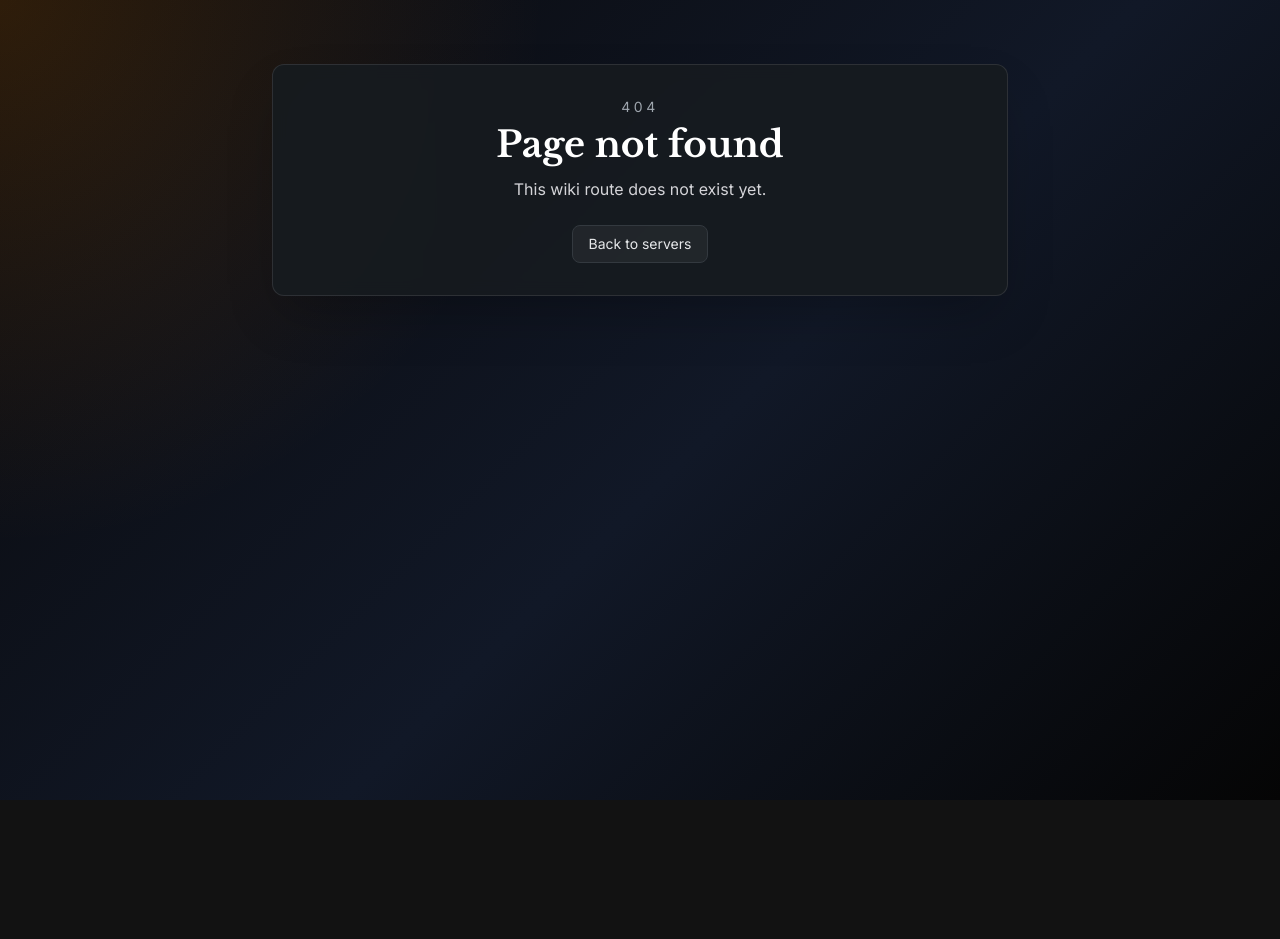
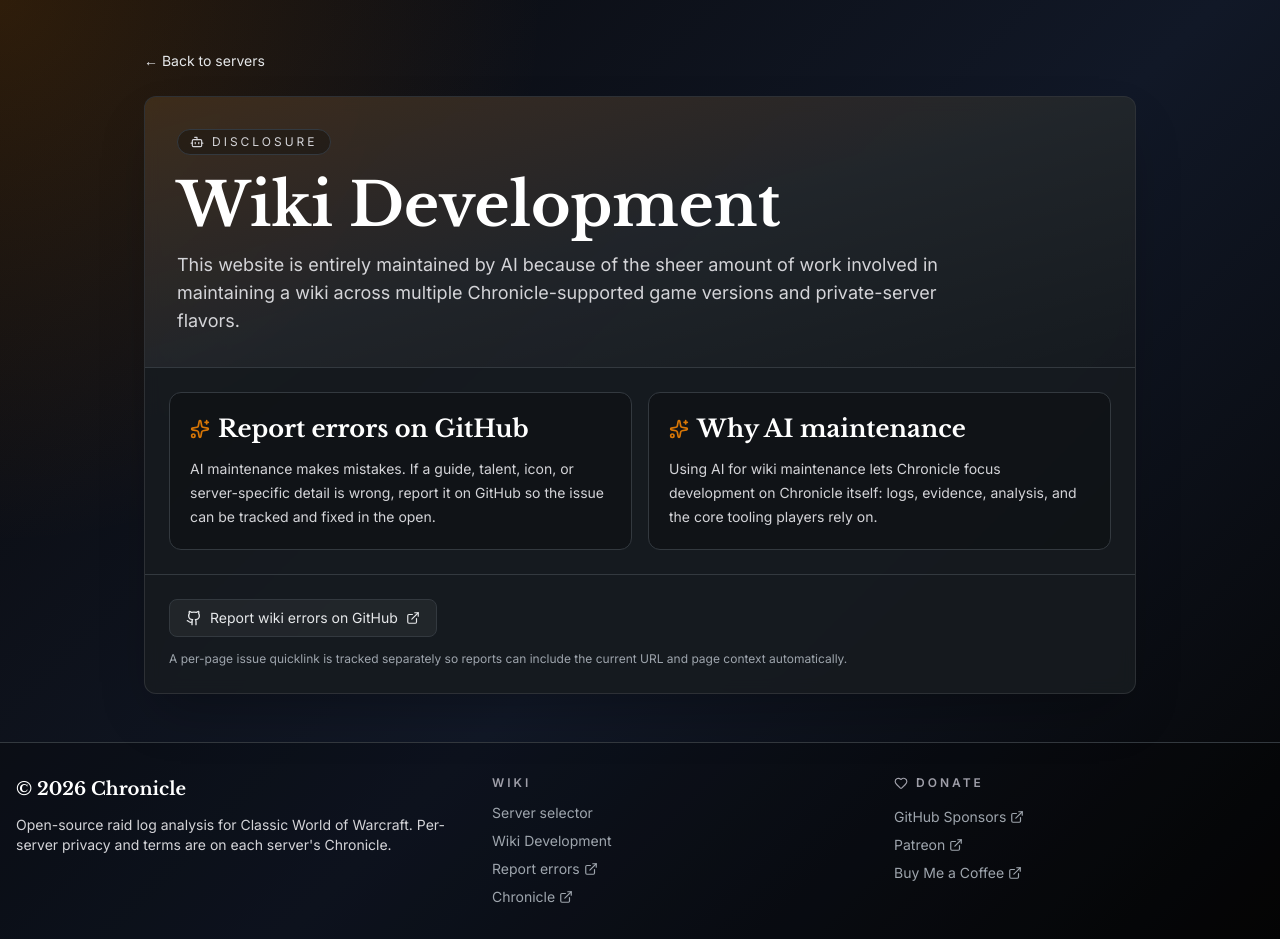
Before and after one commit to Emyrk/chronicle-wiki, a React (Vite) app: page /wiki-development in a window 1280 px wide. Before the commit this address had no page. Before the commit the page ends 800 px from the top, so only its background shows below. Built offline with nearby package versions, Linux system fonts and the light colour scheme.

Commit message:
Add wiki development disclosure

```diff
--- a/src/App.tsx
+++ b/src/App.tsx
@@ -6,12 +6,14 @@
 import { RaidPage } from "@/pages/RaidPage";
 import { BossGuidePage } from "@/pages/BossGuidePage";
 import { UnitExplorerPage } from "@/pages/UnitExplorerPage";
+import { WikiDevelopmentPage } from "@/pages/WikiDevelopmentPage";
 import { NotFoundPage } from "@/pages/NotFoundPage";
 
 export default function App() {
   return (
     <Routes>
       <Route path="/" element={<HomePage />} />
+      <Route path="/wiki-development" element={<WikiDevelopmentPage />} />
       <Route path="/:serverSlug" element={<Layout />}>
         <Route index element={<ServerHomePage />} />
         <Route path="talents" element={<TalentPage />} />
--- a/src/components/SiteFooter.tsx
+++ b/src/components/SiteFooter.tsx
@@ -1,5 +1,6 @@
 import { ExternalLink, Heart } from "lucide-react";
 import { Link } from "react-router-dom";
+import { wikiDevelopmentLinks } from "@/data/wikiDevelopment";
 
 const donationLinks = [
   {
@@ -31,6 +32,10 @@
           <h2 className="text-xs font-semibold uppercase tracking-[0.25em] text-zinc-400">Wiki</h2>
           <div className="mt-3 flex flex-col gap-2">
             <Link to="/" className="hover:text-white">Server selector</Link>
+            <Link to="/wiki-development" className="hover:text-white">Wiki Development</Link>
+            <a href={wikiDevelopmentLinks.githubIssues} className="inline-flex items-center gap-1 hover:text-white">
+              Report errors <ExternalLink className="h-3.5 w-3.5" />
+            </a>
             <a href="https://chronicleclassic.com/" className="inline-flex items-center gap-1 hover:text-white">
               Chronicle <ExternalLink className="h-3.5 w-3.5" />
             </a>
--- /dev/null
+++ b/src/data/wikiDevelopment.ts
@@ -0,0 +1,19 @@
+export const wikiDevelopmentLinks = {
+  githubRepository: "https://github.com/Emyrk/chronicle-wiki",
+  githubIssues: "https://github.com/Emyrk/chronicle-wiki/issues",
+};
+
+export const aiDisclosure = {
+  title: "Wiki Development",
+  summary: "This website is entirely maintained by AI because of the sheer amount of work involved in maintaining a wiki across multiple Chronicle-supported game versions and private-server flavors.",
+  sections: [
+    {
+      heading: "Report errors on GitHub",
+      body: "AI maintenance makes mistakes. If a guide, talent, icon, or server-specific detail is wrong, report it on GitHub so the issue can be tracked and fixed in the open.",
+    },
+    {
+      heading: "Why AI maintenance",
+      body: "Using AI for wiki maintenance lets Chronicle focus development on Chronicle itself: logs, evidence, analysis, and the core tooling players rely on.",
+    },
+  ],
+};
--- /dev/null
+++ b/src/pages/WikiDevelopmentPage.tsx
@@ -0,0 +1,48 @@
+import { Bot, ExternalLink, Github, Sparkles } from "lucide-react";
+import { Link } from "react-router-dom";
+import { SiteFooter } from "@/components/SiteFooter";
+import { aiDisclosure, wikiDevelopmentLinks } from "@/data/wikiDevelopment";
+
+export function WikiDevelopmentPage() {
+  return (
+    <div className="min-h-screen">
+      <main className="mx-auto max-w-5xl px-4 py-12">
+        <Link to="/" className="text-sm text-muted-foreground hover:text-white">← Back to servers</Link>
+
+        <section className="mt-6 wiki-card overflow-hidden">
+          <div className="border-b border-white/10 bg-gradient-to-br from-primary/20 via-white/5 to-transparent p-8">
+            <div className="inline-flex items-center gap-2 rounded-full border border-white/10 bg-black/30 px-3 py-1 text-xs uppercase tracking-[0.25em] text-zinc-300">
+              <Bot className="h-3.5 w-3.5" /> Disclosure
+            </div>
+            <h1 className="mt-5 font-serif text-4xl font-bold text-white md:text-6xl">{aiDisclosure.title}</h1>
+            <p className="mt-4 max-w-3xl text-lg text-zinc-300">{aiDisclosure.summary}</p>
+          </div>
+
+          <div className="grid gap-4 p-6 md:grid-cols-2">
+            {aiDisclosure.sections.map((section) => (
+              <article key={section.heading} className="rounded-xl border border-white/10 bg-black/25 p-5">
+                <h2 className="flex items-center gap-2 font-serif text-2xl font-bold text-white">
+                  <Sparkles className="h-5 w-5 text-primary" /> {section.heading}
+                </h2>
+                <p className="mt-3 text-sm leading-6 text-zinc-300">{section.body}</p>
+              </article>
+            ))}
+          </div>
+
+          <div className="border-t border-white/10 p-6">
+            <a
+              href={wikiDevelopmentLinks.githubIssues}
+              className="inline-flex items-center gap-2 rounded-lg border border-white/10 bg-white/5 px-4 py-2 text-sm text-muted-foreground hover:text-white"
+            >
+              <Github className="h-4 w-4" /> Report wiki errors on GitHub <ExternalLink className="h-3.5 w-3.5" />
+            </a>
+            <p className="mt-3 max-w-3xl text-xs leading-5 text-muted-foreground">
+              A per-page issue quicklink is tracked separately so reports can include the current URL and page context automatically.
+            </p>
+          </div>
+        </section>
+      </main>
+      <SiteFooter />
+    </div>
+  );
+}
```
Also changed, not shown: 1 other file (tests, documents, lock files or other folders).
